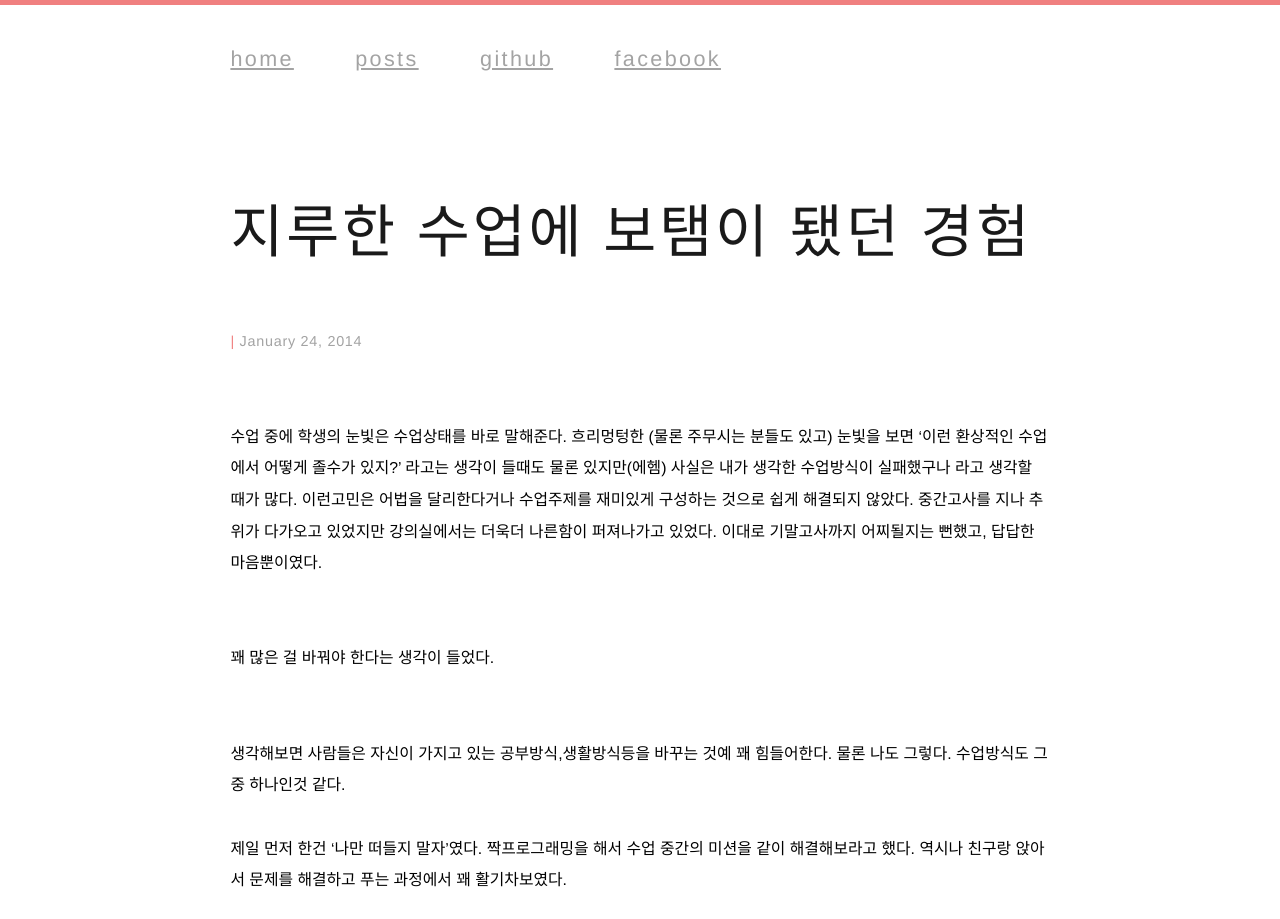
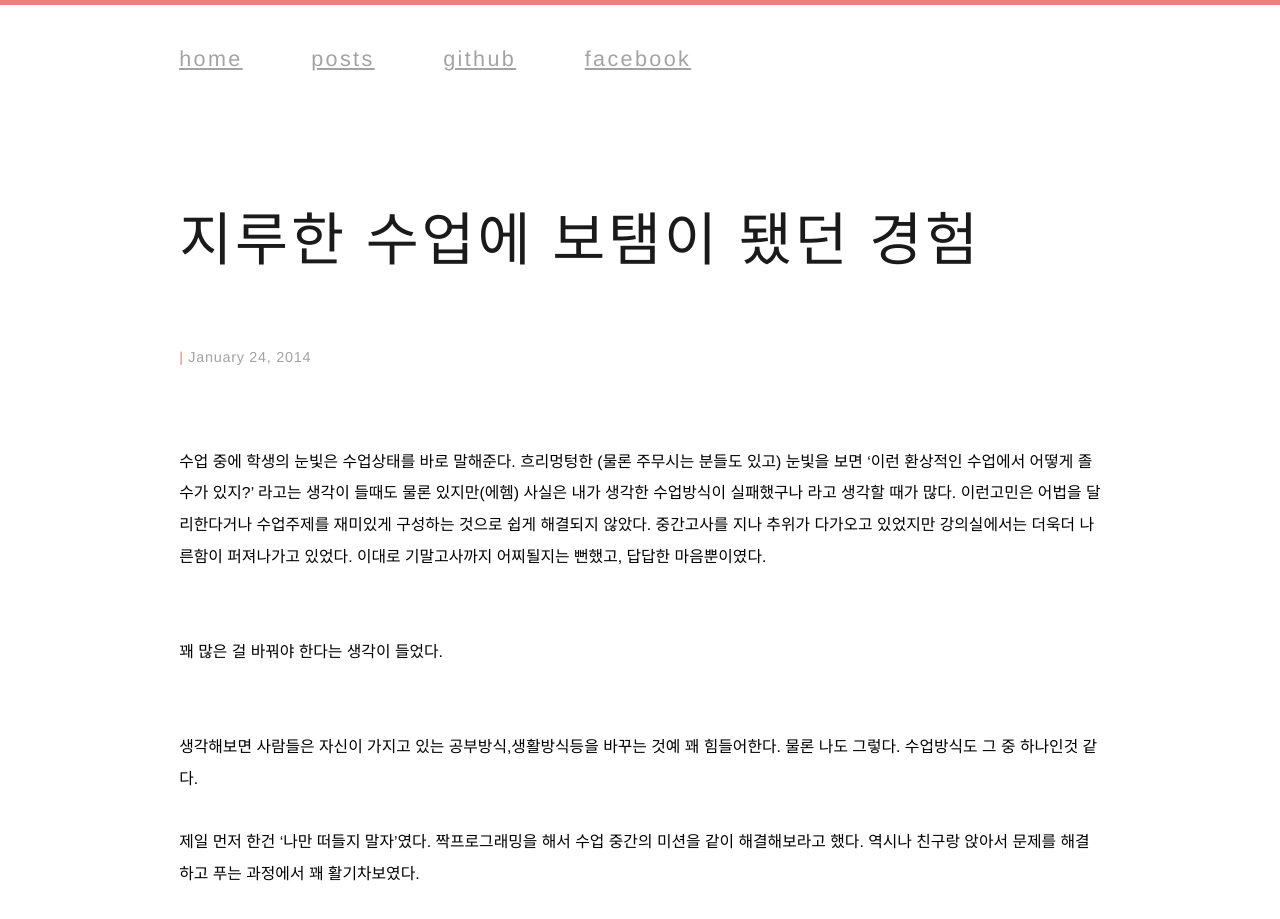
Before and after one commit to crongro/nigayo.github.io, a Jekyll site: the page built from _posts/2014-01-24-newEdu.md, in a window 1280 px wide. Shown: the top 919 px of the page. Built offline with Jekyll 4.4.1, drawn with Linux system fonts in a browser that asks for light colours; nearby versions of some CDN libraries; library files that are not in the unit come from our copies; Markdown is read by kramdown in place of the engine named in the settings; comment, search, counter and statistics services are not loaded; grey boxes are pictures that could not be loaded.

Commit message:
modified etc css for mobile

```diff
--- a/css/postLayout.css
+++ b/css/postLayout.css
@@ -1,4 +1,7 @@
 
+#wrap {
+    width : 90%;
+}
 
 #headerDecoration {
     position: absolute;
```
Also changed, not shown: 1 other file.
